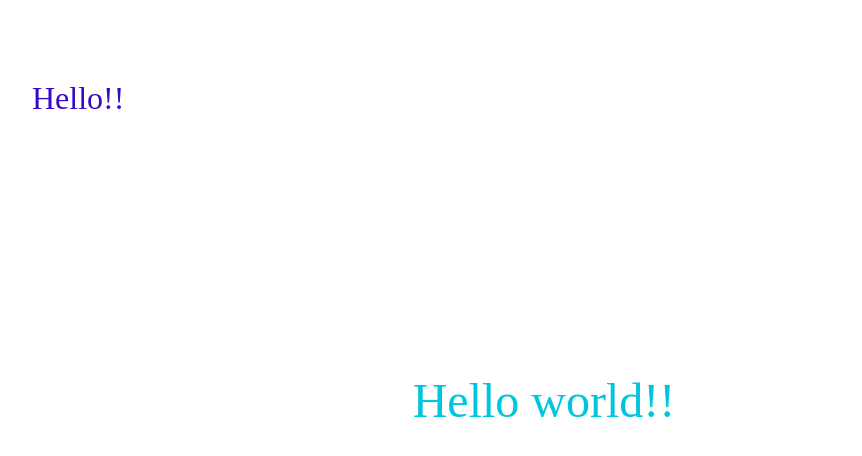
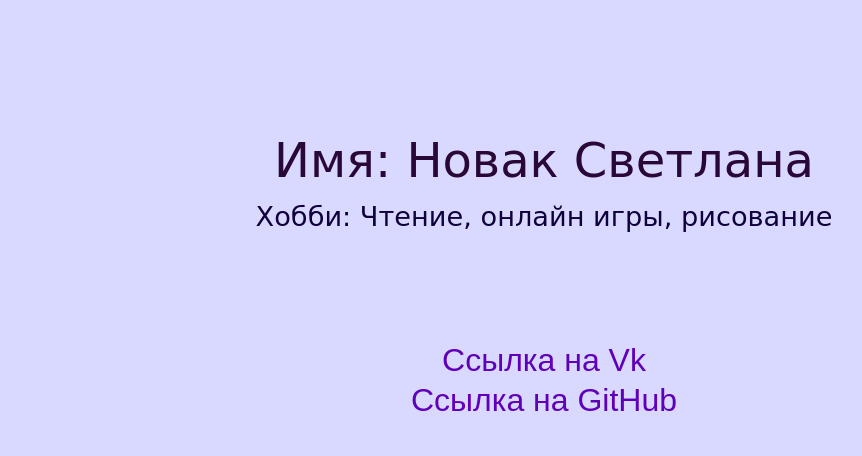
Before and after one commit to 17Nei17/js-lecture-1, a website: page index.html in a window 1280 px wide. Shown: the whole page, without its empty margins (96-958 px from the left). Drawn offline with Linux system fonts and the light colour scheme.

Commit message:
Add files via upload

```diff
--- a/index.html
+++ b/index.html
@@ -8,11 +8,15 @@
     <title>Started!</title>
 </head>
 <body>
-    <div class="hello">
-        Hello world!!
+    <div class="block1">
+        Имя: Новак Светлана
     </div>
-    <div class="block1">
-        Hello!!
+    <div class="block2">
+        Хобби: Чтение, онлайн игры, рисование
     </div>
+
+            <p><a href="https://vk.com/13nei13" class="link1" >Cсылка на Vk</a> </a></p>
+            <p><a href="https://github.com/17Nei17/js-lecture-1" class="link2" >Cсылка на GitHub</a> </a></p>
+
 </body>
 </html>
--- a/style.css
+++ b/style.css
@@ -1,15 +1,48 @@
-.hello {
+html {
+    background-color: rgb(217, 217, 255);
+  }
+.block1 {
+    font-family: cursive;
+    position: absolute;
+    top: 20%;
+    left: 50%;
+    transform: translate(-50%, -50%);
+    color: rgb(41, 7, 54);
+    font-size: 300%;
+}
+.block2{
+    font-family: cursive;
+    position: absolute;
+    top: 27%;
+    left:50%;
+    transform: translate(-50%, -50%);
+    color: rgb(16, 0, 59);
+    font-size: 170%;
+}
+
+.link1{
+    font-family: 'Montserrat', sans-serif;
+    text-decoration: none;
+    position: absolute;
+    top: 45%;
+    left:50%;
+    transform: translate(-50%, -50%);
+    color: rgb(96, 0, 185);
+    font-size: 200%;
+}
+.link1:hover {
+    text-shadow: 1px 1px 1px #6A5F55;
+}
+.link2{
+    font-family: 'Montserrat', sans-serif;
+    text-decoration: none;
     position: absolute;
     top: 50%;
-    left: 50%;
+    left:50%;
     transform: translate(-50%, -50%);
-    color: rgb(0, 197, 223);
-    font-size: 300%;
-}
-.block1{
-    position: absolute;
-    top: 10%;
-    left: 10%;
-    color: rgb(58, 6, 201);
+    color: rgb(96, 0, 185);
     font-size: 200%;
 }
+.link2:hover{
+    text-shadow: 1px 1px 1px #6A5F55;
+}
```
